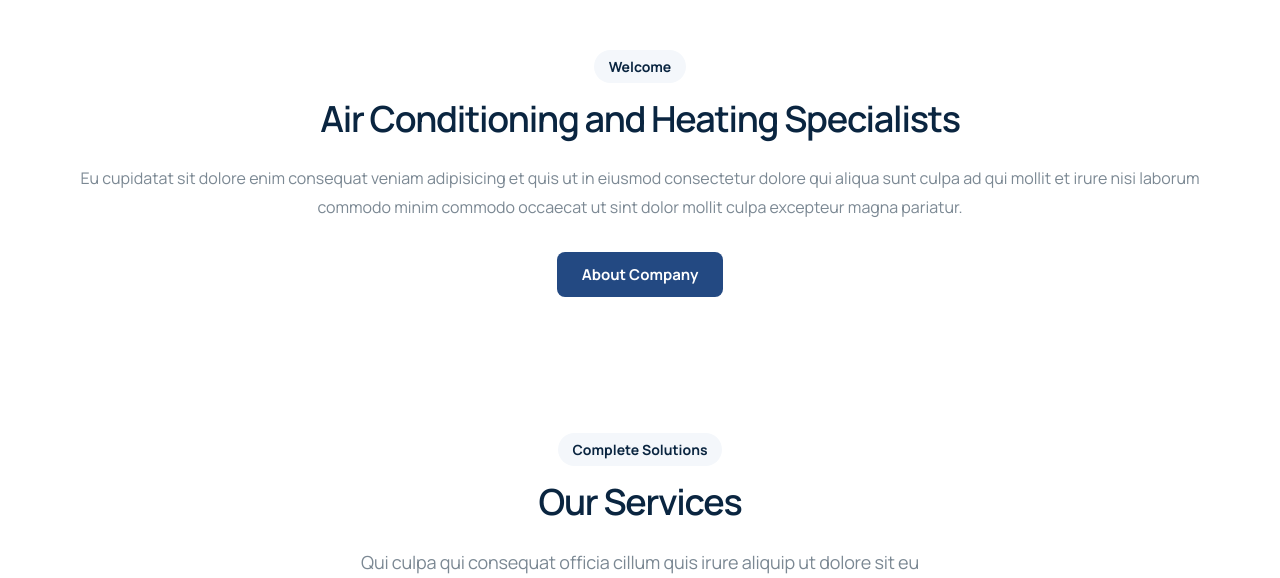
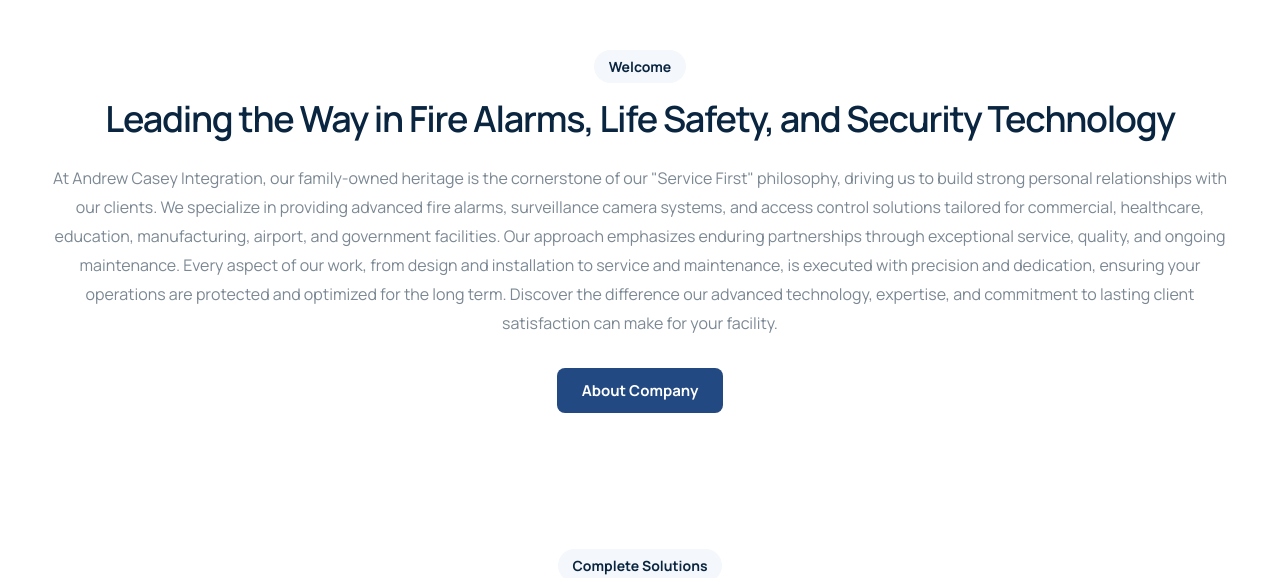
Before and after one commit to AbubakarCinnova/andrew24, a PHP site: page / in a window 1280 px wide. Shown: the part 800-1378 px from the top of the page. Run offline with PHP 8.4, Linux system fonts and the light colour scheme; some libraries are stand-ins or nearby versions.

Commit message:
Update index.php

```diff
--- a/index.php
+++ b/index.php
@@ -199,12 +199,19 @@
                         </div> -->
                         <div class="col-lg-12 text-center">
                             <div class="subtitle wow fadeInUp mb-3">Welcome</div>
-                            <h2 class="wow fadeInUp">Air Conditioning and Heating Specialists</h2>
-                            <p class="wow fadeInUp">Eu cupidatat sit dolore enim consequat veniam adipisicing et quis ut
-                                in
-                                eiusmod consectetur dolore qui aliqua sunt culpa ad qui mollit et irure nisi laborum
-                                commodo
-                                minim commodo occaecat ut sint dolor mollit culpa excepteur magna pariatur.</p>
+                            <h2 class="wow fadeInUp">Leading the Way in Fire Alarms, Life Safety, and Security
+                                Technology</h2>
+                            <p class="wow fadeInUp">At Andrew Casey Integration, our family-owned heritage is the
+                                cornerstone of our "Service First" philosophy, driving us to build strong personal
+                                relationships with our clients. We specialize in providing advanced fire alarms,
+                                surveillance camera systems, and access control solutions tailored for commercial,
+                                healthcare, education, manufacturing, airport, and government facilities. Our approach
+                                emphasizes enduring partnerships through exceptional service, quality, and ongoing
+                                maintenance. Every aspect of our work, from design and installation to service and
+                                maintenance, is executed with precision and dedication, ensuring your operations are
+                                protected and optimized for the long term. Discover the difference our advanced
+                                technology, expertise, and commitment to lasting client satisfaction can make for your
+                                facility.</p>
                             <div class="spacer-10"></div>
                             <a class="btn-main wow fadeInUp" href="about.php">About Company</a>
                         </div>
@@ -297,9 +304,8 @@
                         <div class="col-lg-6 offset-lg-3 text-center">
                             <div class="subtitle bg-color-2 text-white wow fadeInUp mb-3">Top 6 Reasons</div>
                             <h2 class="wow fadeInUp" data-wow-delay=".2s">Why Choose Us</h2>
-                            <p class="lead wow fadeInUp">Qui culpa qui consequat officia cillum quis irure aliquip ut
-                                dolore sit
-                                eu culpa ut irure nisi occaecat dolore adipisicing do pariatur.</p>
+                            <p class="lead wow fadeInUp">Experience the Andrew Casey Difference Discover How We Build
+                                Lasting Partnerships on a Foundation of Service.</p>
                             <div class="spacer-single"></div>
                         </div>
                     </div>
```
